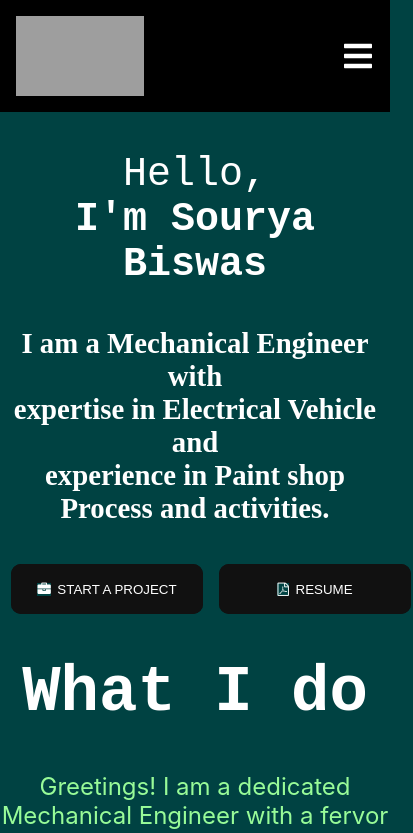
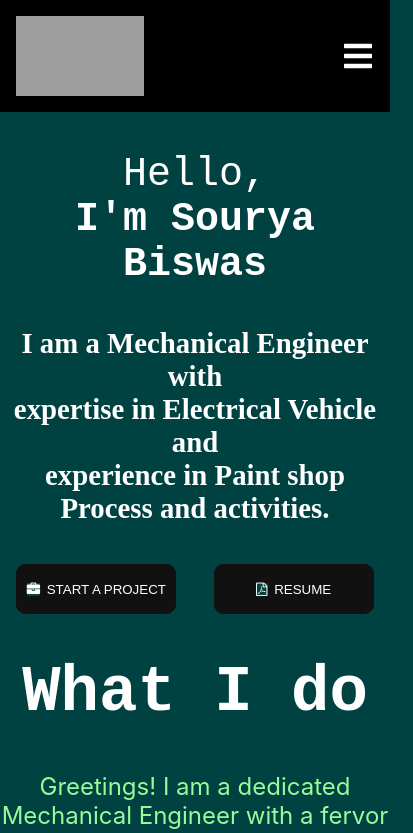
Before and after one commit to mrrajeev29/Portfolio-2, a React (Create React App) app: page / in a window 390 px wide. Shown: the top 833 px of the page, 413 px wide, since content can reach past the window. Built offline with nearby package versions, Linux system fonts and the light colour scheme; grey boxes are pictures that could not be loaded.

Commit message:
Update intro.css

```diff
--- a/src/component/Intro/intro.css
+++ b/src/component/Intro/intro.css
@@ -202,6 +202,6 @@
     margin: auto auto;
   }
   .glow-on-hover{
-    width: 12rem;
+    width: 10rem;
   }
 }
```
